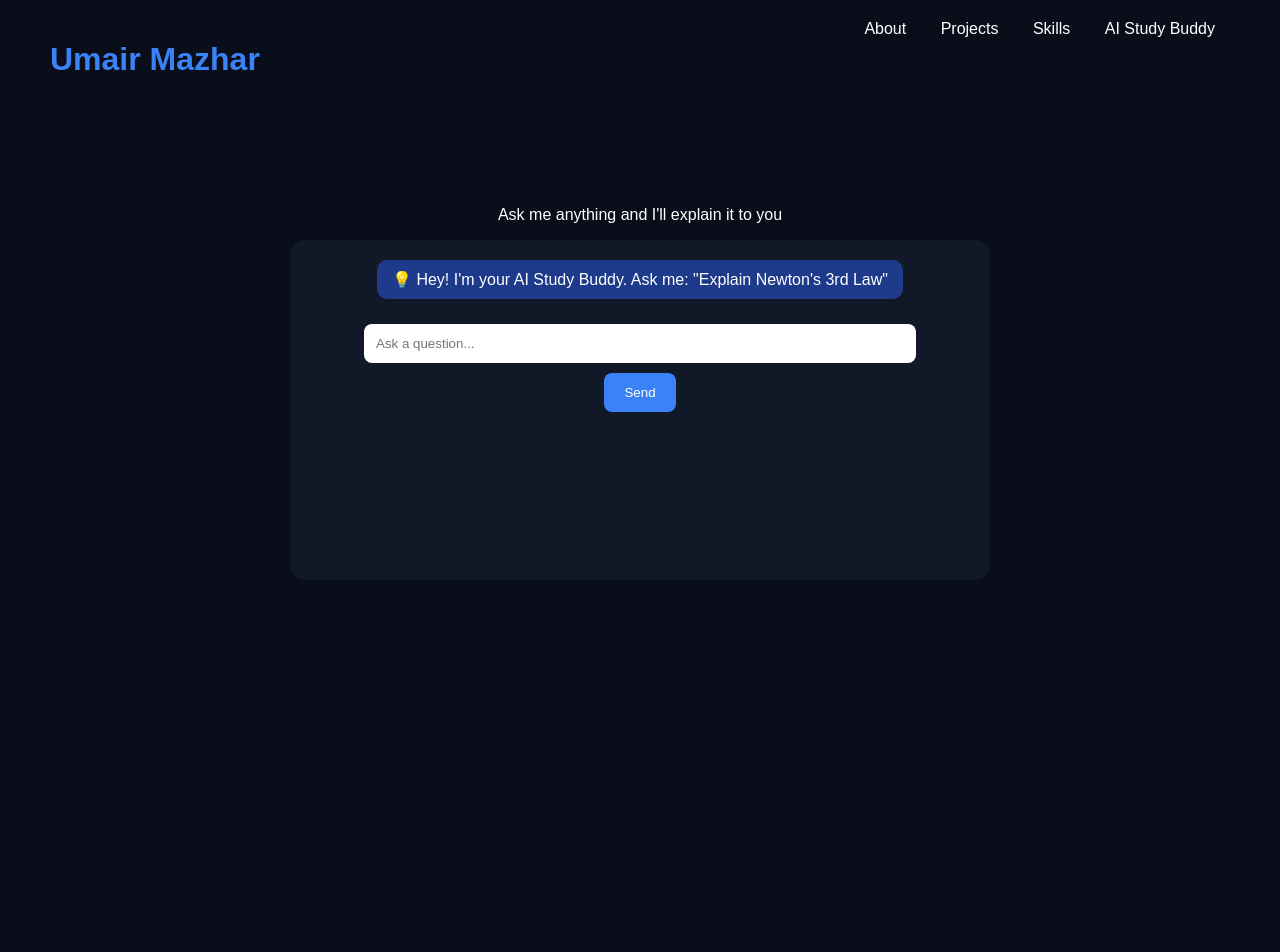
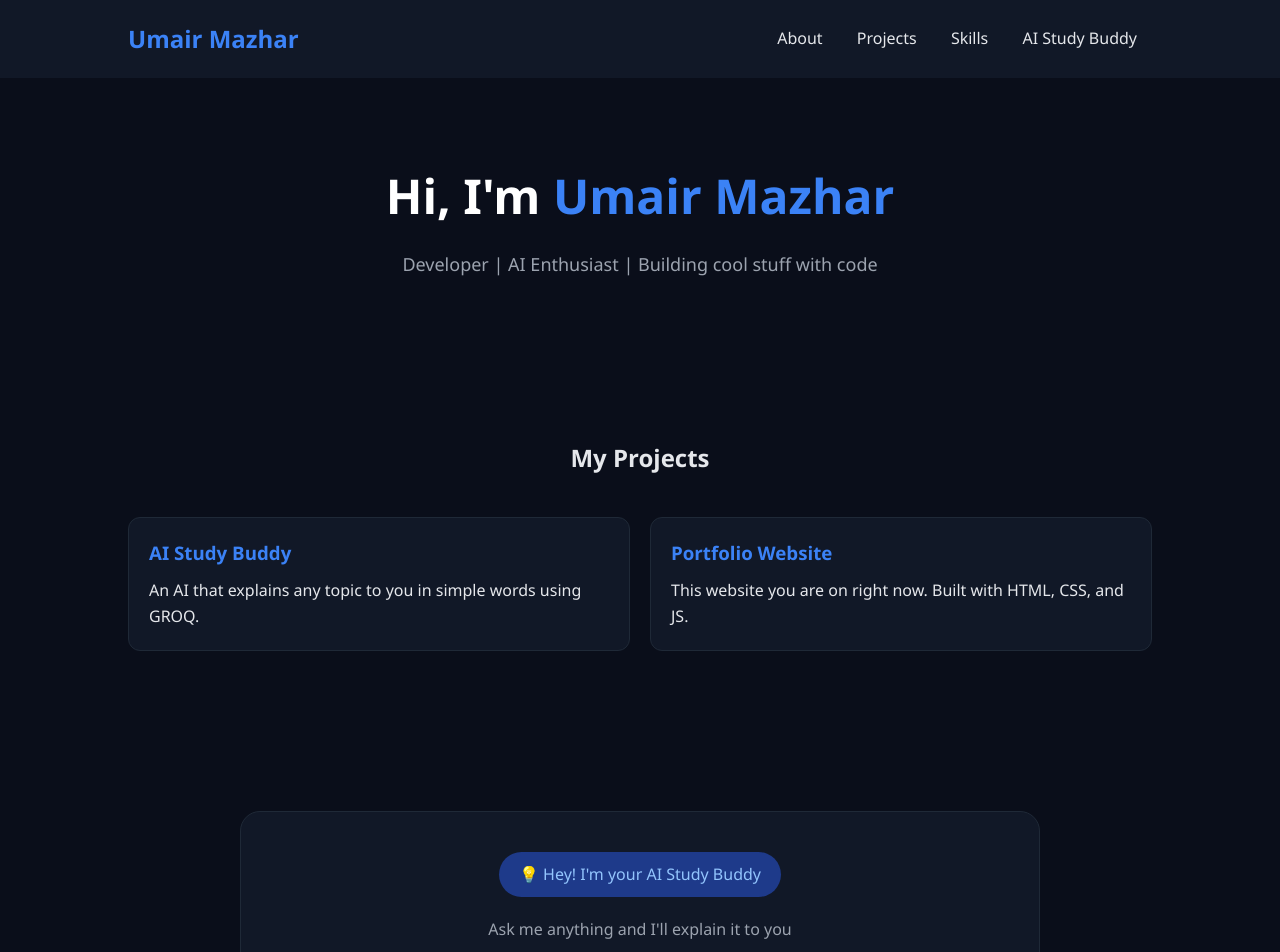
Before and after one commit to Umair-Ai09/umairr-portfolio, a plain HTML site: page index.html in a window 1280 px wide. Shown: the top 952 px of the page. Before the commit the page ends 800 px from the top, so only its background shows below. Drawn offline with Linux system fonts and the light colour scheme.

Commit message:
Update index.html

```diff
--- a/index.html
+++ b/index.html
@@ -3,53 +3,96 @@
 <head>
   <meta charset="UTF-8" />
   <meta name="viewport" content="width=device-width, initial-scale=1.0" />
-  <title>Umair Mazhar - AI Study Buddy</title>
+  <title>Umair Mazhar | Developer & AI Enthusiast</title>
   <style>
-    body { background: #0a0e1a; color: #fff; font-family: Arial, sans-serif; margin: 0; padding: 0; }
-    header { display: flex; justify-content: space-between; padding: 20px 50px; }
-    header h1 { color: #3b82f6; }
-    nav a { color: #fff; margin: 0 15px; text-decoration: none; }
-    .container { max-width: 700px; margin: 50px auto; padding: 20px; text-align: center; }
-    .chat-box { background: #111827; border-radius: 15px; padding: 20px; min-height: 300px; }
-    .badge { background: #1e3a8a; padding: 10px 15px; border-radius: 10px; display: inline-block; margin-bottom: 15px; }
-    input { width: 80%; padding: 12px; border-radius: 8px; border: none; margin-top: 10px; }
-    button { padding: 12px 20px; background: #3b82f6; border: none; border-radius: 8px; color: #fff; cursor: pointer; margin-top: 10px; }
-    .user { color: #60a5fa; margin-top: 10px; }
-    .ai { color: #34d399; margin-top: 10px; }
-    .error { color: #ef4444; margin-top: 10px; }
+    * { margin: 0; padding: 0; box-sizing: border-box; font-family: 'Segoe UI', sans-serif; }
+    body { background: #0a0e1a; color: #e5e7eb; line-height: 1.6; }
+
+    header { display: flex; justify-content: space-between; align-items: center; padding: 20px 10%; background: #111827; position: sticky; top: 0; z-index: 10; }
+    header h1 { color: #3b82f6; font-size: 24px; }
+    nav a { color: #e5e7eb; margin: 0 15px; text-decoration: none; transition: 0.3s; }
+    nav a:hover { color: #3b82f6; }
+
+    section { padding: 80px 10%; }
+    .hero { text-align: center; }
+    .hero h2 { font-size: 48px; color: #fff; }
+    .hero h2 span { color: #3b82f6; }
+    .hero p { margin-top: 15px; font-size: 18px; color: #9ca3af; }
+
+    .projects { display: grid; grid-template-columns: repeat(auto-fit, minmax(250px, 1fr)); gap: 20px; margin-top: 40px; }
+    .card { background: #111827; padding: 20px; border-radius: 12px; border: 1px solid #1f2937; }
+    .card h3 { color: #3b82f6; margin-bottom: 10px; }
+
+    /* AI STUDY BUDDY SECTION */
+    .ai-section { background: #111827; border-radius: 20px; padding: 40px; max-width: 800px; margin: 0 auto; text-align: center; border: 1px solid #1f2937; }
+    .ai-section .badge { background: #1e3a8a; padding: 10px 20px; border-radius: 50px; display: inline-block; margin-bottom: 20px; color: #93c5fd; }
+    .chat-box { background: #0a0e1a; border-radius: 15px; padding: 20px; min-height: 300px; text-align: left; overflow-y: auto; margin-bottom: 20px; }
+    .user { color: #60a5fa; margin-top: 15px; }
+    .ai { color: #34d399; margin-top: 15px; }
+    .error { color: #ef4444; margin-top: 15px; }
+    .input-area { display: flex; gap: 10px; }
+    .input-area input { flex: 1; padding: 14px; border-radius: 10px; border: 1px solid #374151; background: #0a0e1a; color: #fff; }
+    .input-area button { padding: 14px 25px; background: #3b82f6; border: none; border-radius: 10px; color: #fff; cursor: pointer; font-weight: bold; }
+    .input-area button:hover { background: #2563eb; }
   </style>
 </head>
 <body>
   <header>
     <h1>Umair Mazhar</h1>
     <nav>
-      <a href="#">About</a>
-      <a href="#">Projects</a>
-      <a href="#">Skills</a>
-      <a href="#">AI Study Buddy</a>
+      <a href="#about">About</a>
+      <a href="#projects">Projects</a>
+      <a href="#skills">Skills</a>
+      <a href="#ai">AI Study Buddy</a>
     </nav>
   </header>
 
-  <div class="container">
-    <p>Ask me anything and I'll explain it to you</p>
-    <div class="chat-box">
-      <div class="badge">💡 Hey! I'm your AI Study Buddy. Ask me: "Explain Newton's 3rd Law"</div>
-      <div id="chat"></div>
-      <input type="text" id="userInput" placeholder="Ask a question..." />
-      <br>
-      <button onclick="sendMessage()">Send</button>
+  <section class="hero" id="about">
+    <h2>Hi, I'm <span>Umair Mazhar</span></h2>
+    <p>Developer | AI Enthusiast | Building cool stuff with code</p>
+  </section>
+
+  <section id="projects">
+    <h2 style="text-align:center; margin-bottom: 20px;">My Projects</h2>
+    <div class="projects">
+      <div class="card">
+        <h3>AI Study Buddy</h3>
+        <p>An AI that explains any topic to you in simple words using GROQ.</p>
+      </div>
+      <div class="card">
+        <h3>Portfolio Website</h3>
+        <p>This website you are on right now. Built with HTML, CSS, and JS.</p>
+      </div>
     </div>
-  </div>
+  </section>
+
+  <!-- AI STUDY BUDDY SECTION -->
+  <section id="ai">
+    <div class="ai-section">
+      <div class="badge">💡 Hey! I'm your AI Study Buddy</div>
+      <p style="margin-bottom: 20px; color: #9ca3af;">Ask me anything and I'll explain it to you</p>
+
+      <div class="chat-box" id="chat">
+        <p style="color:#6b7280;">Try: "Explain Newton's 3rd Law"</p>
+      </div>
+
+      <div class="input-area">
+        <input type="text" id="userInput" placeholder="Ask a question..." onkeypress="if(event.key==='Enter') sendMessage()" />
+        <button onclick="sendMessage()">Send</button>
+      </div>
+    </div>
+  </section>
 
   <script>
     async function sendMessage() {
       const input = document.getElementById('userInput');
       const chat = document.getElementById('chat');
-      const question = input.value;
+      const question = input.value.trim();
       if (!question) return;
 
       chat.innerHTML += `<div class="user"><b>You:</b> ${question}</div>`;
       input.value = '';
+      chat.scrollTop = chat.scrollHeight;
 
       try {
         const response = await fetch('/api/groq', {
@@ -66,8 +109,9 @@
         chat.innerHTML += `<div class="ai"><b>AI:</b> ${reply}</div>`;
 
       } catch (error) {
-        chat.innerHTML += `<div class="error">Error: ${error.message}</div>`;
+        chat.innerHTML += `<div class="error"><b>Error:</b> ${error.message}</div>`;
       }
+      chat.scrollTop = chat.scrollHeight;
     }
   </script>
 </body>
```
